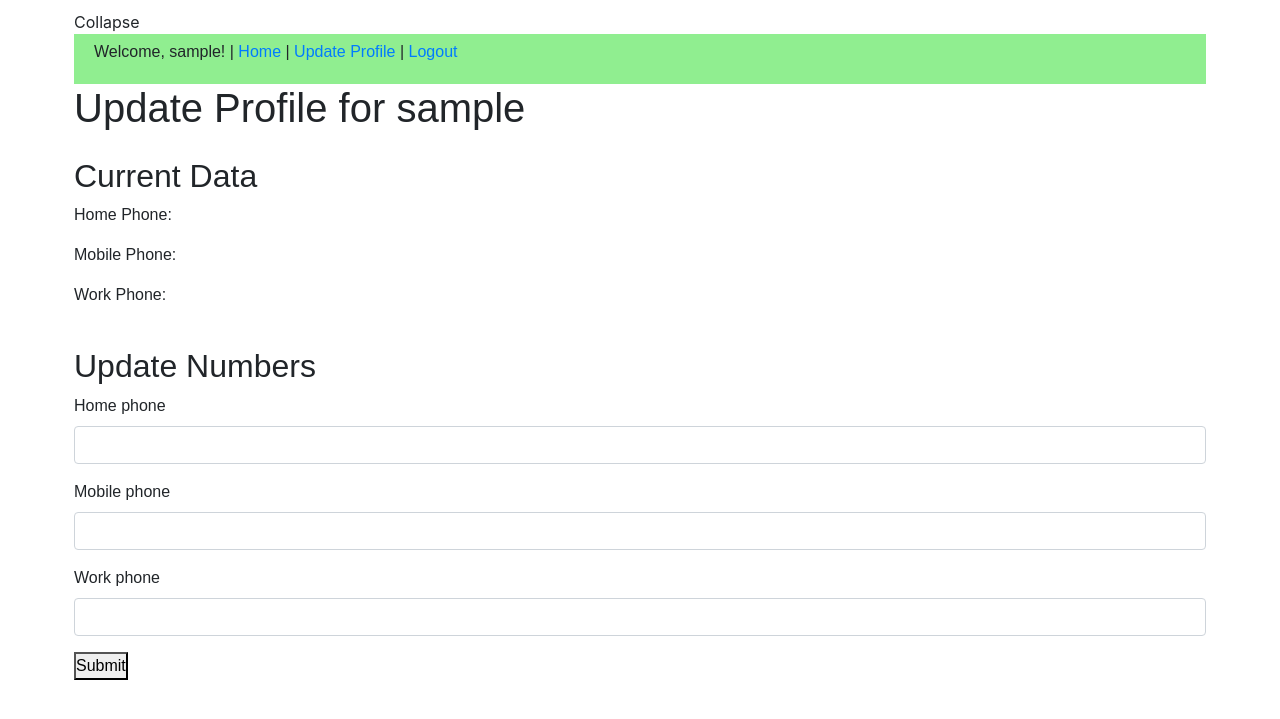
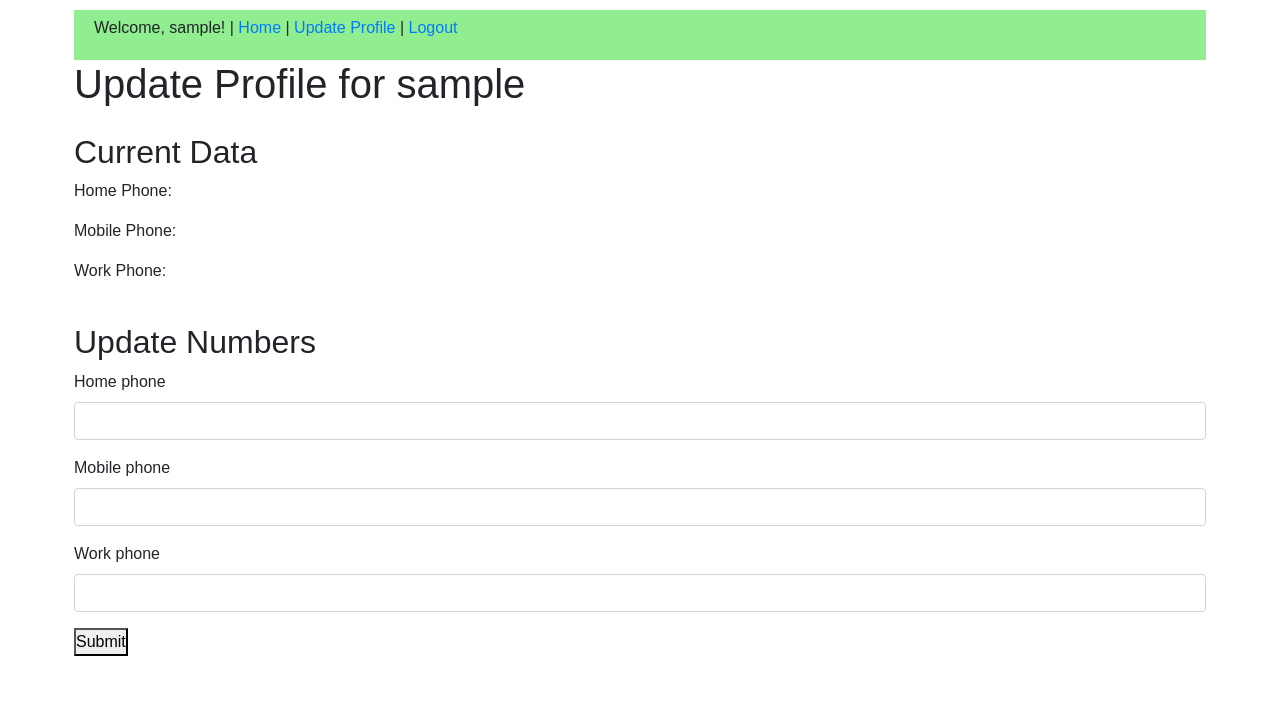
Before and after one commit to pet-pal-project/petpal, a Django app: page /update/ in a window 1280 px wide. Shown: the top 719 px of the page. Run offline with Django 3.2, Linux system fonts and the light colour scheme; the visitor is signed in with stand-in values (Sample User, id 1); data comes from the database, SQL or seed files in the repository; some libraries are stand-ins or nearby versions.

Commit message:
slight edit

```diff
--- a/templates/base.html
+++ b/templates/base.html
@@ -20,7 +20,7 @@
     });
   </script>
   <link rel="stylesheet" href="{% static 'styles.css' %}">
-Collapse
+
 
 
 
```
